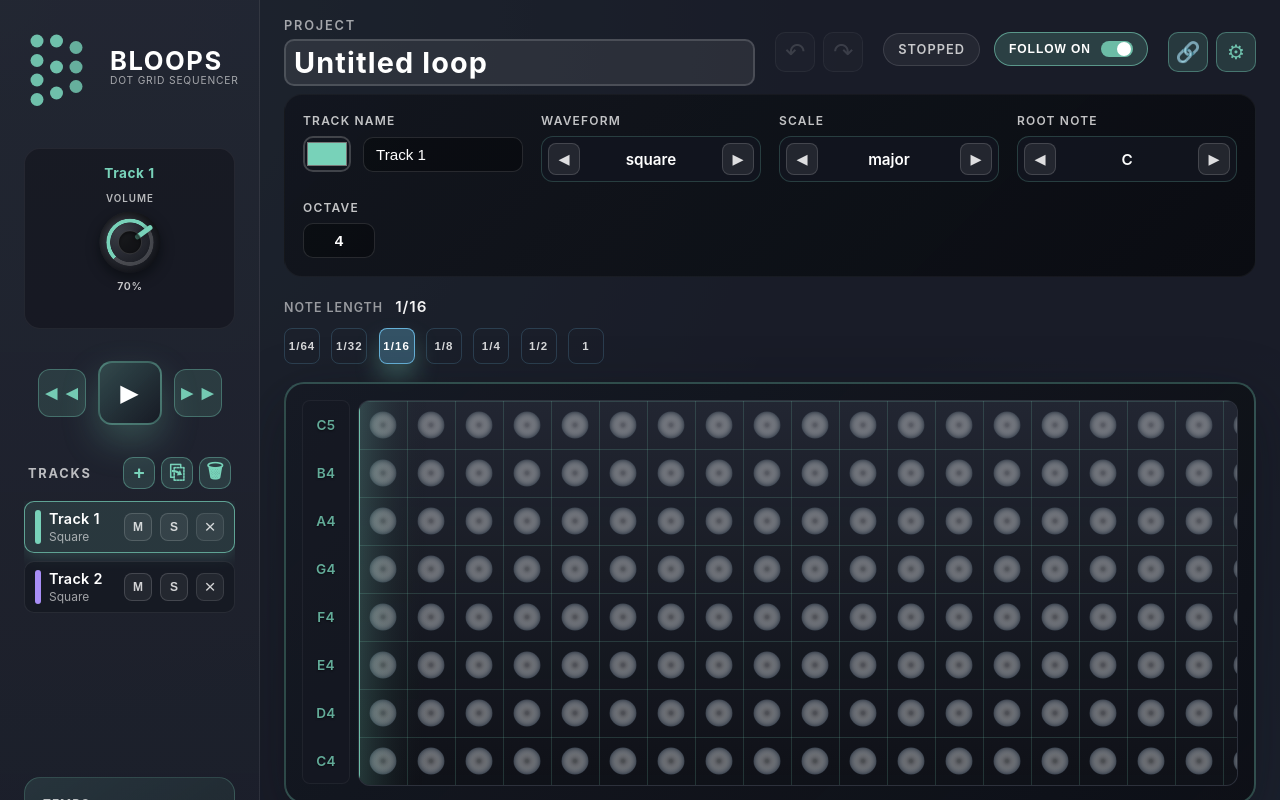
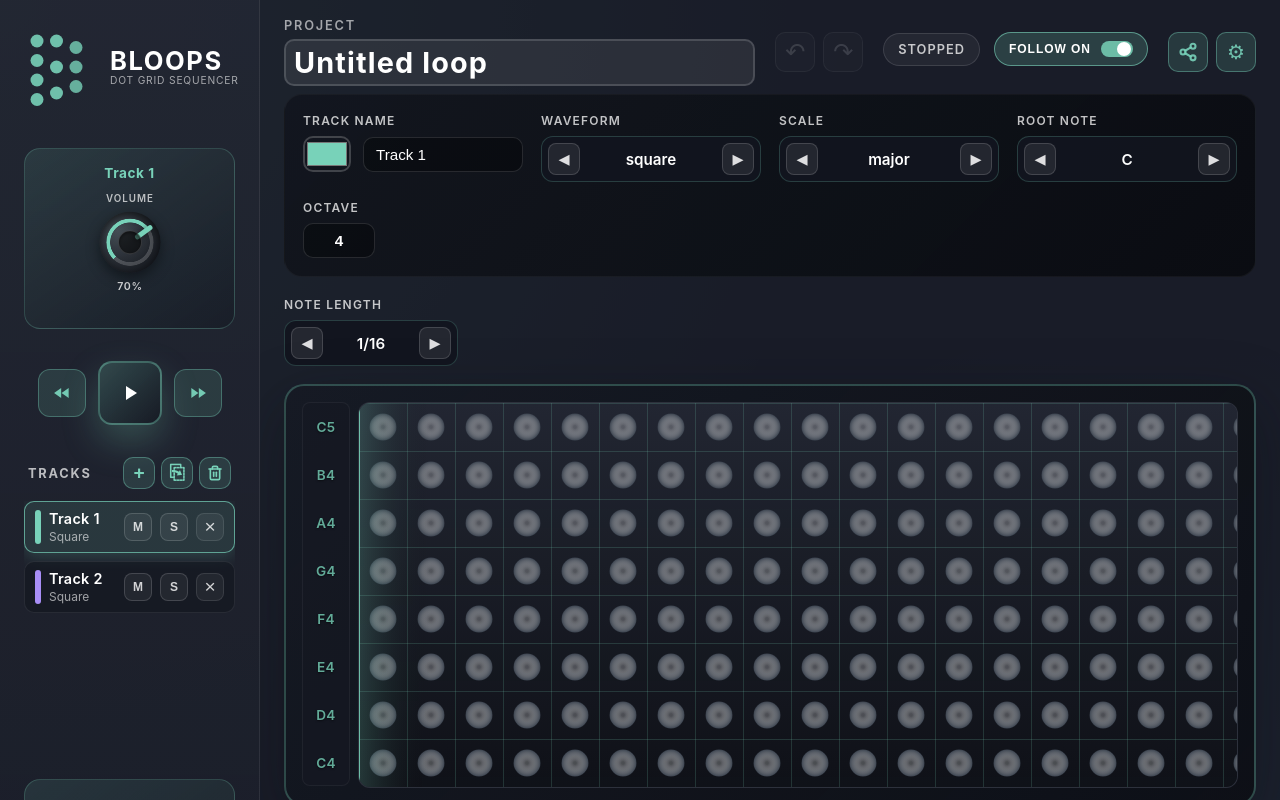
Before and after one commit to Gibson417/Bitloop, a Svelte app in the folder bloops_app/: page / in a window 1280 px wide. Shown: the top 800 px of the page. Built offline with nearby package versions, Linux system fonts and the light colour scheme.

Commit message:
UI/UX improvements: update buttons and controls to match theme
Co-authored-by: Gibson417 <142834301+Gibson417@users.noreply.github.com>

```diff
--- a/bloops_app/src/App.svelte
+++ b/bloops_app/src/App.svelte
@@ -11,6 +11,7 @@
   import KnobControl from './components/KnobControl.svelte';
   import ShareMenu from './components/ShareMenu.svelte';
   import FollowToggle from './components/FollowToggle.svelte';
+  import ArrowSelector from './components/ArrowSelector.svelte';
   import { Scheduler } from './lib/scheduler.js';
   import { project, totalSteps, loopDuration, maxBars, TRACK_LIMIT, historyStatus, BASE_RESOLUTION } from './store/projectStore.js';
   import { scales } from './lib/scales.js';
@@ -410,7 +411,8 @@
     }
   };
 
-  const handleNoteLengthSelect = (value) => {
+  const handleNoteLengthSelect = (event) => {
+    const value = event.detail?.value;
     selectedNoteLength = `${value}`;
     const denom = Number(value) || 1;
     // If the selected denominator requires higher resolution than current stepsPerBar,
@@ -910,38 +912,12 @@
     </div>
     <div class="grid-shell">
       <div class="grid-toolbar">
-        <div class="note-length-group">
-          <div class="note-length-summary" id="note-length-label">
-            <span class="note-length-title">Note length</span>
-            <span class="note-length-current">{currentNoteLabel}</span>
-          </div>
-          <div class="note-length-options" role="group" aria-labelledby="note-length-label">
-            {#each NOTE_LENGTH_OPTIONS as option}
-              <button
-                type="button"
-                class={`note-length-option ${selectedNoteLength === `${option.value}` ? 'active' : ''}`}
-                on:click={() => handleNoteLengthSelect(option.value)}
-                aria-pressed={selectedNoteLength === `${option.value}`}
-                style={selectedNoteLength === `${option.value}`
-                  ? `--note-chip-glow: ${noteChipGlow};`
-                  : ''}
-              >
-                <span class="option-label">{option.label}</span>
-              </button>
-            {/each}
-          </div>
-          <select
-            id="note-length-select"
-            bind:value={selectedNoteLength}
-            class="note-length-native"
-            aria-hidden="true"
-            tabindex="-1"
-          >
-            {#each NOTE_LENGTH_OPTIONS as option}
-              <option value={option.value}>{option.label}</option>
-            {/each}
-          </select>
-        </div>
+        <ArrowSelector
+          label="Note length"
+          options={NOTE_LENGTH_OPTIONS}
+          value={selectedNoteLengthValue}
+          on:change={handleNoteLengthSelect}
+        />
       </div>
       <div class="grid-backdrop">
           <Grid
@@ -1368,8 +1344,8 @@
     margin-top: 10px;
     padding: 16px 14px 18px;
     border-radius: 16px;
-    background: rgba(10, 12, 18, 0.4);
-    border: 1px solid rgba(255, 255, 255, 0.06);
+    background: linear-gradient(145deg, rgba(var(--color-accent-rgb), 0.12), rgba(22, 26, 36, 0.6));
+    border: 1px solid rgba(var(--color-accent-rgb), 0.24);
     display: flex;
     flex-direction: column;
     gap: 12px;
@@ -1410,101 +1386,6 @@
     border: none;
     color: rgba(255, 255, 255, 0.85);
     font-size: 0.95rem;
-  }
-
-  .note-length-group {
-    display: flex;
-    flex-direction: column;
-    gap: 12px;
-    width: 100%;
-    max-width: 320px;
-    align-self: flex-start;
-  }
-
-  .note-length-summary {
-    display: inline-flex;
-    align-items: baseline;
-    gap: 12px;
-    font-weight: 600;
-    letter-spacing: 0.08em;
-    text-transform: uppercase;
-    font-size: 0.78rem;
-    color: rgba(255, 255, 255, 0.68);
-  }
-
-  .note-length-title {
-    color: rgba(255, 255, 255, 0.55);
-  }
-
-  .note-length-current {
-    font-size: 0.95rem;
-    color: rgba(255, 255, 255, 0.95);
-  }
-
-  .note-length-options {
-    display: flex;
-    gap: 6px;
-    width: 100%;
-    max-width: 100%;
-    justify-content: space-between;
-    align-items: center;
-    flex-wrap: nowrap;
-  }
-
-  .note-length-option {
-    position: relative;
-    display: inline-flex;
-    justify-content: center;
-    align-items: center;
-    width: 36px;
-    height: 36px;
-    flex: 0 0 36px;
-    border-radius: 8px;
-    border: 1px solid rgba(var(--color-note-active-rgb), 0.18);
-  background: transparent;
-    color: rgba(255, 255, 255, 0.82);
-    font-weight: 700;
-    text-transform: uppercase;
-    letter-spacing: 0.08em;
-    cursor: pointer;
-    transition: transform 0.25s ease, box-shadow 0.25s ease, border-color 0.25s ease, color 0.25s ease;
-  }
-
-  .note-length-option:hover,
-  .note-length-option:focus {
-    outline: none;
-    border-color: rgba(var(--color-note-active-rgb), 0.55);
-    background: rgba(var(--color-note-active-rgb), 0.18);
-    color: #fff;
-    transform: translateY(-1px);
-    box-shadow: 0 8px 14px rgba(var(--color-note-active-rgb), 0.24);
-  }
-
-  .note-length-option:focus-visible {
-    outline: 2px solid rgba(var(--color-note-active-rgb), 0.8);
-    outline-offset: 2px;
-  }
-
-  .note-length-option.active {
-    border-color: rgba(var(--color-note-active-rgb), 0.75);
-    background: rgba(var(--color-note-active-rgb), 0.28);
-    color: #fff;
-    box-shadow: 0 14px 24px var(--note-chip-glow, rgba(var(--color-note-active-rgb), 0.28));
-  }
-
-  .note-length-option:focus-visible {
-    outline: 2px solid rgba(var(--color-note-active-rgb), 0.5);
-    outline-offset: 2px;
-  }
-
-  .option-label {
-  font-size: 0.72rem;
-    position: relative;
-    z-index: 1;
-  }
-
-  .note-length-native {
-    display: none;
   }
 
   .grid-backdrop {
@@ -1566,14 +1447,6 @@
       gap: 8px;
     }
 
-    .note-length-group {
-      width: 100%;
-    }
-
-    .note-length-options {
-      grid-template-columns: repeat(2, minmax(0, 1fr));
-    }
-
     .grid-backdrop {
       padding: 12px;
       border-radius: 18px;
@@ -1632,11 +1505,6 @@
     .pill {
       padding: 6px 10px;
       font-size: 0.7rem;
-    }
-
-    .note-length-options {
-      flex-wrap: wrap;
-      justify-content: flex-start;
     }
   }
 
@@ -1656,7 +1524,6 @@
     .icon-btn,
     .follow,
     .toggle-btn,
-    .note-length-option,
     .share-btn {
       transform: none !important;
     }
--- a/bloops_app/src/components/ShareMenu.svelte
+++ b/bloops_app/src/components/ShareMenu.svelte
@@ -103,7 +103,13 @@
     aria-label="Share or Export"
     title="Share or Export"
   >
-    <span class="share-icon" aria-hidden="true">🔗</span>
+    <svg class="share-icon" aria-hidden="true" viewBox="0 0 24 24" fill="none" stroke="currentColor" stroke-width="2.5" stroke-linecap="round" stroke-linejoin="round">
+      <circle cx="18" cy="5" r="3"/>
+      <circle cx="6" cy="12" r="3"/>
+      <circle cx="18" cy="19" r="3"/>
+      <line x1="8.59" y1="13.51" x2="15.42" y2="17.49"/>
+      <line x1="15.41" y1="6.51" x2="8.59" y2="10.49"/>
+    </svg>
   </button>
   {#if shareMenuOpen}
     <div class="share-dropdown" role="menu">
@@ -197,8 +203,9 @@
   }
 
   .share-icon {
-    font-size: 1.25rem;
-    line-height: 1;
+    width: 20px;
+    height: 20px;
+    display: block;
   }
 
   .share-dropdown {
--- a/bloops_app/src/components/TrackSelector.svelte
+++ b/bloops_app/src/components/TrackSelector.svelte
@@ -77,7 +77,12 @@
         aria-label="Delete track"
         title="Delete track"
       >
-        🗑
+        <svg class="action-icon" viewBox="0 0 24 24" fill="none" stroke="currentColor" stroke-width="2.5" stroke-linecap="round" stroke-linejoin="round" aria-hidden="true">
+          <polyline points="3 6 5 6 21 6"/>
+          <path d="M19 6v14a2 2 0 0 1-2 2H7a2 2 0 0 1-2-2V6m3 0V4a2 2 0 0 1 2-2h4a2 2 0 0 1 2 2v2"/>
+          <line x1="10" y1="11" x2="10" y2="17"/>
+          <line x1="14" y1="11" x2="14" y2="17"/>
+        </svg>
       </button>
     </div>
   </div>
@@ -175,6 +180,13 @@
     align-items: center;
     justify-content: center;
     transition: all 0.2s ease;
+    padding: 0;
+  }
+
+  .action-icon {
+    width: 16px;
+    height: 16px;
+    display: block;
   }
 
   .action-button:hover:not(:disabled) {
--- a/bloops_app/src/components/Transport.svelte
+++ b/bloops_app/src/components/Transport.svelte
@@ -22,7 +22,9 @@
 <div class="transport">
   <div class="transport-buttons">
     <button class="control-button" on:click={handleBackClick} type="button" aria-label="Skip to previous bar">
-      <span class="icon" aria-hidden="true">◄◄</span>
+      <svg class="icon" aria-hidden="true" viewBox="0 0 24 24" fill="currentColor">
+        <path d="M11 18V6l-8.5 6 8.5 6zm.5-6l8.5 6V6l-8.5 6z"/>
+      </svg>
     </button>
     <button
       class="play-button"
@@ -32,10 +34,21 @@
       aria-label={playing ? 'Stop' : 'Play'}
       aria-pressed={playing}
     >
-      <span class="icon" aria-hidden="true">{playing ? '■' : '▶'}</span>
+      {#if playing}
+        <svg class="icon" aria-hidden="true" viewBox="0 0 24 24" fill="currentColor">
+          <rect x="6" y="4" width="4" height="16" rx="1"/>
+          <rect x="14" y="4" width="4" height="16" rx="1"/>
+        </svg>
+      {:else}
+        <svg class="icon" aria-hidden="true" viewBox="0 0 24 24" fill="currentColor">
+          <path d="M8 5v14l11-7z"/>
+        </svg>
+      {/if}
     </button>
     <button class="control-button" on:click={handleSkipClick} type="button" aria-label="Skip to next bar">
-      <span class="icon" aria-hidden="true">►►</span>
+      <svg class="icon" aria-hidden="true" viewBox="0 0 24 24" fill="currentColor">
+        <path d="M4 18l8.5-6L4 6v12zm9-12v12l8.5-6L13 6z"/>
+      </svg>
     </button>
   </div>
 </div>
@@ -72,9 +85,15 @@
   }
 
   .play-button .icon {
-    display: grid;
-    place-items: center;
-    font-size: 1.5rem;
+    width: 24px;
+    height: 24px;
+    display: block;
+  }
+
+  .control-button .icon {
+    width: 20px;
+    height: 20px;
+    display: block;
   }
 
   .play-button:hover {
```
